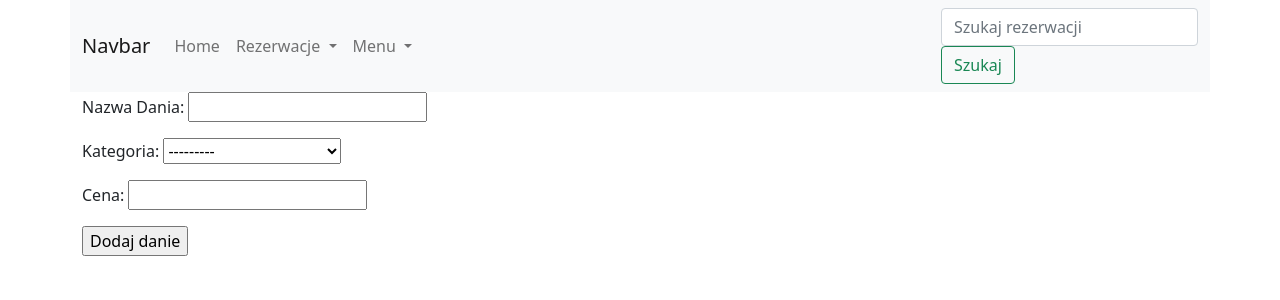
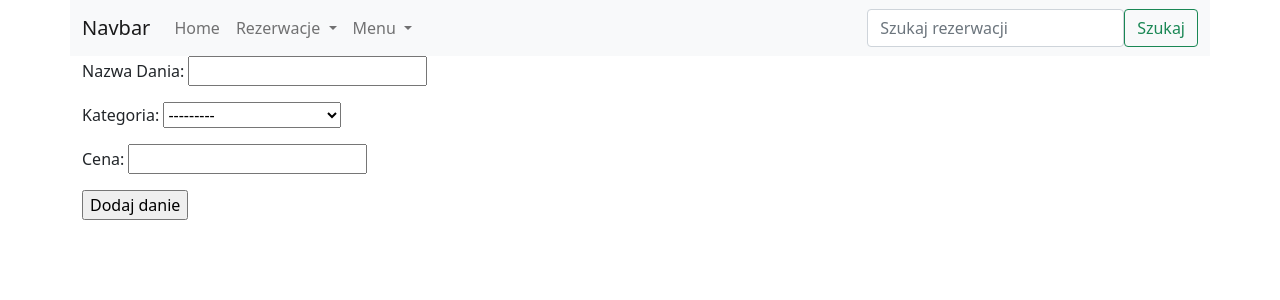
Before and after one commit to KonradDominowski/Restaurant-Manager, a Django app: page /menu/dish/add/ in a window 1280 px wide. Shown: the top 300 px of the page. Run offline with Django 4.2, Linux system fonts and the light colour scheme; some libraries are stand-ins or nearby versions.

Commit message:
new navbar v2

```diff
--- a/restaurant/manager_app/templates/base.html
+++ b/restaurant/manager_app/templates/base.html
@@ -47,7 +47,7 @@
                 </div>
             </li>
         </ul>
-        <form class="form-inline ms-auto" action="{% url 'search-reservations' %}" method="post">
+        <form class="d-flex ms-auto" action="{% url 'search-reservations' %}" method="post">
             {% csrf_token %}
             <input class="form-control mr-sm-2" name="search" type="search" placeholder="Szukaj rezerwacji"
                    aria-label="Search">
```
